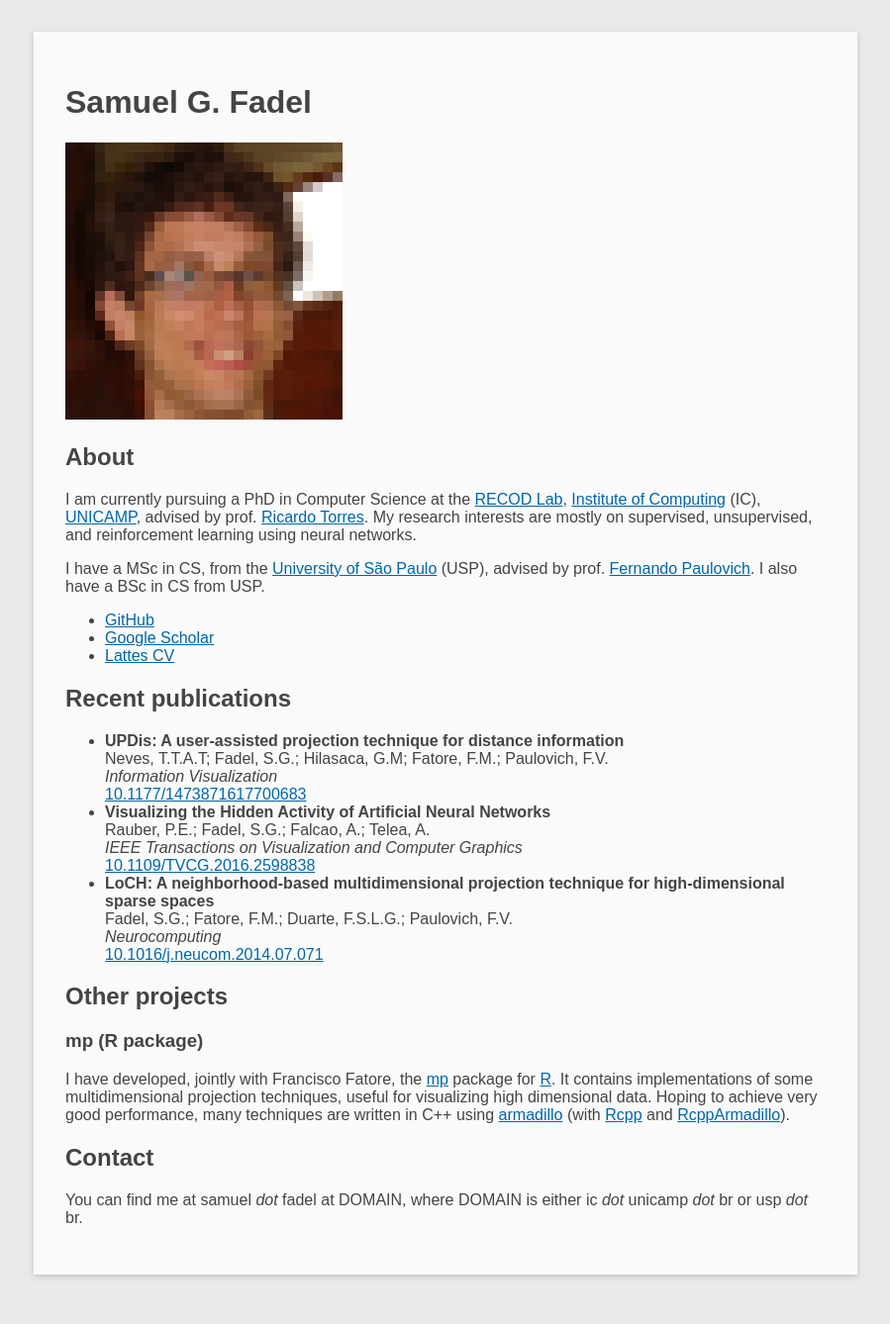
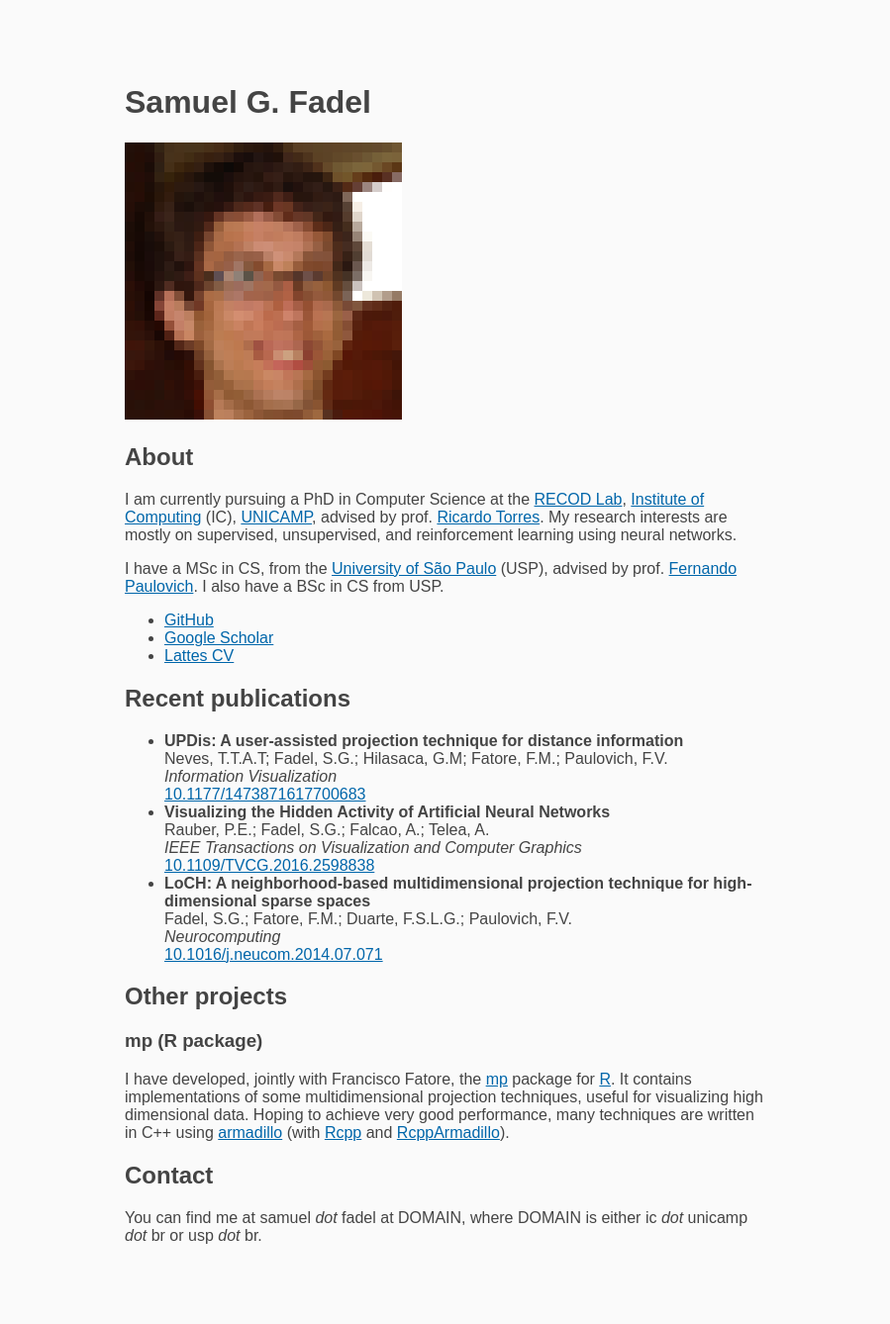
Before and after one commit to jayflyaway/fadel.github.io, a Jekyll site: the page built from README.md, in a window 1280 px wide. Shown: the whole page at 99% size, without its empty margins (190-1089 px from the left). Built offline with Jekyll 4.4.1, drawn with Linux system fonts in a browser that asks for light colours; our own code applies the rules of GitHub Pages for plain Markdown files.

Commit message:
Less stuff; smaller max width.

```diff
--- a/_layouts/default.html
+++ b/_layouts/default.html
@@ -20,26 +20,24 @@
     }
 
     #content {
-      background-color: #fafafa;
       margin: 0 auto;
-      max-width: 768px;
+      max-width: 648px;
     }
 
     a, a:visited {
       color: #0066aa;
     }
+
     a:hover, a:active {
       color: #0088dd;
     }
 
     @media screen and (min-width: 960px) {
       body {
-        background-color: #eaeaea;
         margin: 2rem 0;
       }
 
       #content {
-        box-shadow: 0 2px 6px rgba(100, 100, 100, 0.3);
         padding: 2rem;
       }
     }
```
